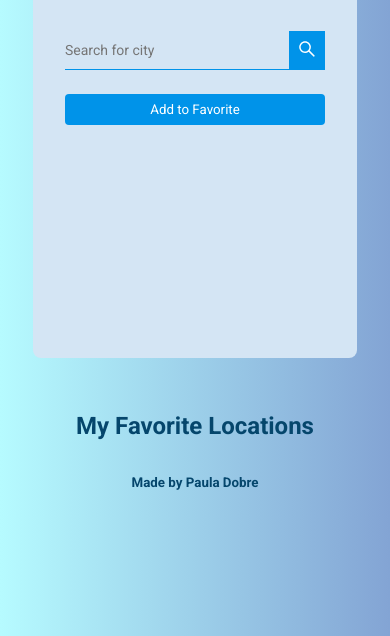
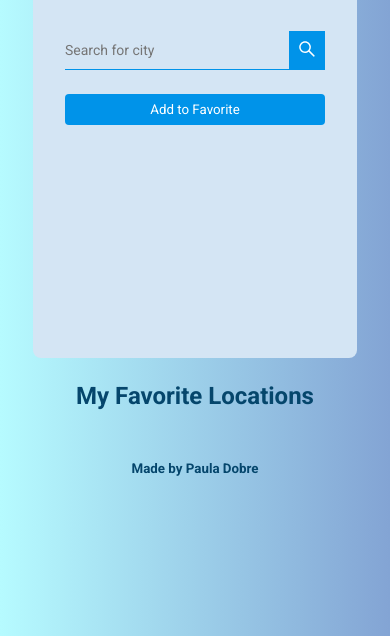
Before and after one commit to pauladobre/My-Work, a website built with Vite: page JavaScript/Weather App/index.html in a window 390 px wide. Shown: the part 208-844 px from the top of the page. Built offline with nearby package versions, Linux system fonts and the light colour scheme; no server answers.

Commit message:
final commit

```diff
--- a/JavaScript/Weather App/style.css
+++ b/JavaScript/Weather App/style.css
@@ -11,7 +11,6 @@ body {
   justify-content: space-around;
   align-items: center;
   flex-direction: column;
-  height: 100vh;
   font-family: 'Roboto', sans-serif;
   background: #83a4d4;
   background: -webkit-linear-gradient(to right, #b6fbff, #83a4d4);
@@ -20,6 +19,7 @@ body {
 
 header {
   color: #05466c;
+  margin: 24px 12px;
 }
 
 .main-content {
@@ -135,15 +135,9 @@ header {
   margin-top: 12px;
 }
 
-footer {
-  text-align: center;
-  font-weight: 700;
-  color: #05466c;
-}
-
 section h1 {
   text-align: center;
-  margin-bottom: 32px;
+  margin: 32px;
   color: #05466c;
 }
 
@@ -187,6 +181,13 @@ section h1 {
 
 .remove-button:hover {
   background-color: #0069a7;
+}
+
+footer {
+  text-align: center;
+  font-weight: 700;
+  color: #05466c;
+  padding: 24px;
 }
 
 @media only screen and (max-width: 640px) {
@@ -233,7 +234,7 @@ section h1 {
   }
 
   section h1 {
-    margin-top: 54px;
+    margin: 24px;
   }
 
   footer {
```
